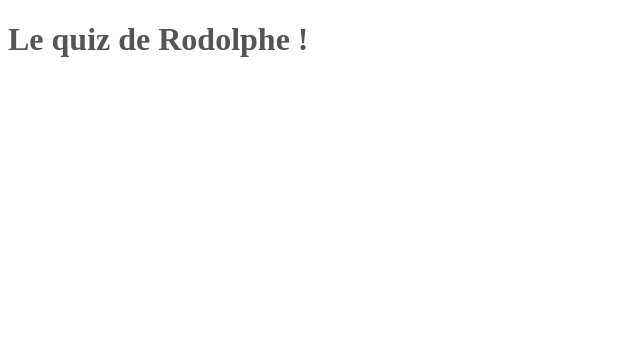
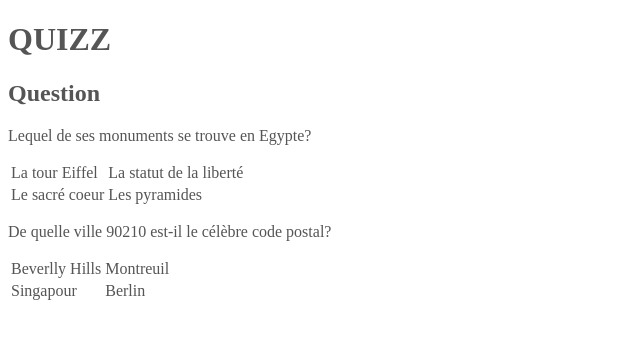
Before and after one commit to Nedjim/quizz-MDN, a plain HTML site: page index.html in a window 1280 px wide. Shown: the whole page, without its empty margins (0-640 px from the left). Drawn offline with nearby package versions, Linux system fonts and the light colour scheme.

Commit message:
MAJ: HTML - questions

```diff
--- a/index.html
+++ b/index.html
@@ -1,12 +1,55 @@
 <!DOCTYPE html>
 <html>
-  <head>
+
+<head>
     <meta charset="utf-8">
     <link rel="stylesheet" href="./framework/css/framework.css">
     <link rel="stylesheet" href="./quizz-MDN/custom.css">
     <title>Le quiz de Rodolphe !</title>
-  </head>
-  <body>
-    <h1>Le quiz de Rodolphe !</h1>
-  </body>
+</head>
+
+<body>
+    <header>
+        <h1>QUIZZ</h1>
+    </header>
+
+    <div id="content">
+        <div>
+            <h2>Question</h2>
+        </div>
+        <div id="question-1">
+            <div class="question">
+                <p>Lequel de ses monuments se trouve en Egypte?</p>
+            </div>
+            <table>
+                <tr>
+                    <td>La tour Eiffel</td>
+                    <td>La statut de la liberté</td>
+                </tr>
+                <tr>
+                    <td>Le sacré coeur</td>
+                    <td>Les pyramides</td>
+                </tr>
+            </table>
+        </div>
+        <div id="question-2">
+            <div class="question">
+                <p>De quelle ville 90210 est-il le célèbre code postal?</p>
+            </div>
+            <table>
+                <tr>
+                    <td>Beverlly Hills</td>
+                    <td>Montreuil</td>
+                </tr>
+                <tr>
+                    <td>Singapour</td>
+                    <td>Berlin</td>
+                </tr>
+            </table>
+        </div>
+    </div>
+
+    <script src="https://ajax.googleapis.com/ajax/libs/jquery/3.1.1/jquery.min.js"></script>
+</body>
+
 </html>
```
